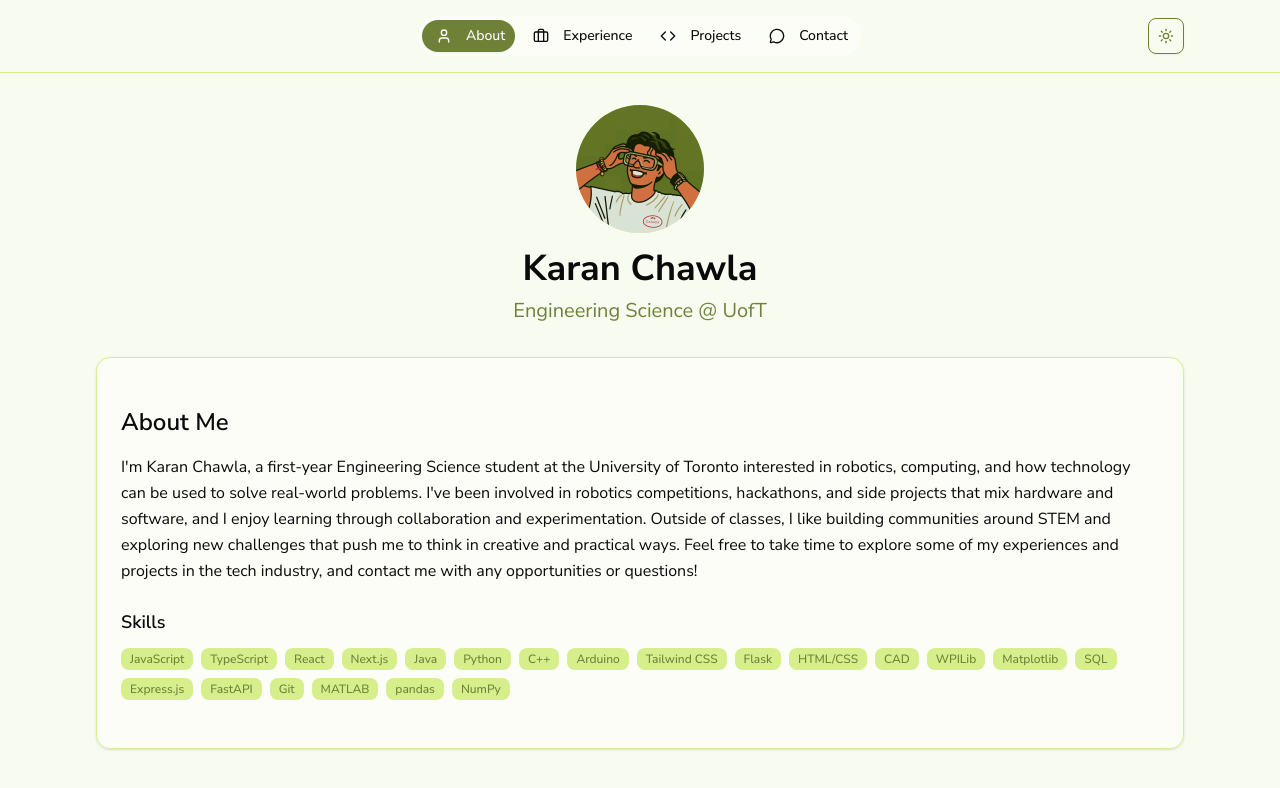
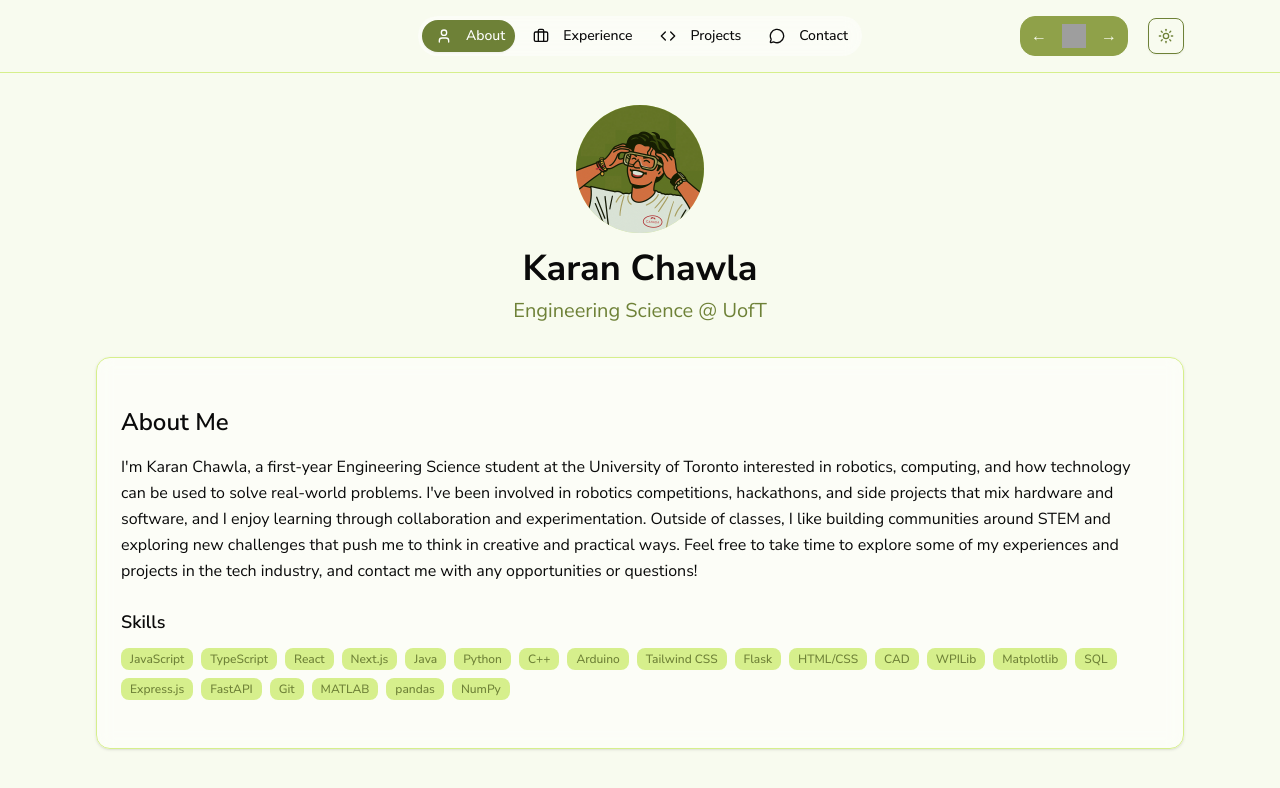
Before and after one commit to KaranChawlaD/Personal-Website-V2, a Next.js app: page / in a window 1280 px wide. Shown: the top 788 px of the page. Built offline with nearby package versions, Linux system fonts and the light colour scheme; grey boxes are pictures that could not be loaded.

Commit message:
feat: skule webring

```diff
--- a/app/page.tsx
+++ b/app/page.tsx
@@ -435,7 +435,23 @@ export default function PersonalWebsite() {
               })}
             </div>
 
-            <div className="flex-1 flex justify-end">
+            <div className="flex-1 flex justify-end items-center">
+              <div style={{
+                display: 'flex',
+                alignItems: 'center',
+                gap: '15px',
+                backgroundColor: '#8fa149',
+                padding: '7px 10px',
+                borderRadius: '15px',
+                border: '1px solid #8fa149',
+                marginRight: '20px'
+              }}>
+                  <a href='https://WebRing.skule.ca/#https://www.karan-chawla.com/?nav=prev' style={{ color: '#f8fbef', textDecoration: 'none', fontSize: '1rem' }}>←</a>
+              <a href='https://WebRing.skule.ca/#https://www.karan-chawla.com/' target='_blank'>
+              <img src='https://WebRing.skule.ca/img/icon.svg' alt='SKULE WebRing' style={{ width: '24px', height: '24px' }}/>
+              </a>
+              <a href='https://WebRing.skule.ca/#https://www.karan-chawla.com/?nav=next' style={{ color: '#f8fbef', textDecoration: 'none', fontSize: '1rem' }}>→</a>
+              </div>
               <ThemeToggle isDark={isDark} onToggle={toggleTheme} />
             </div>
           </div>
```
